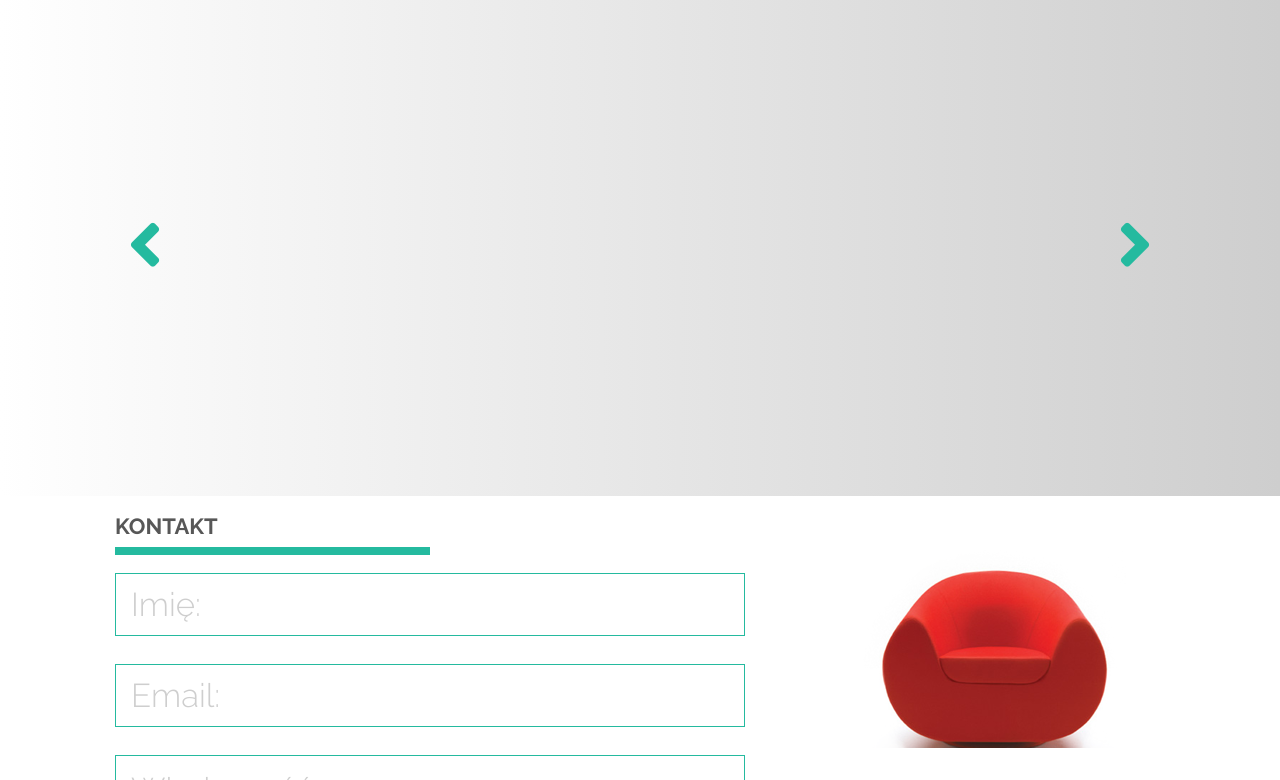
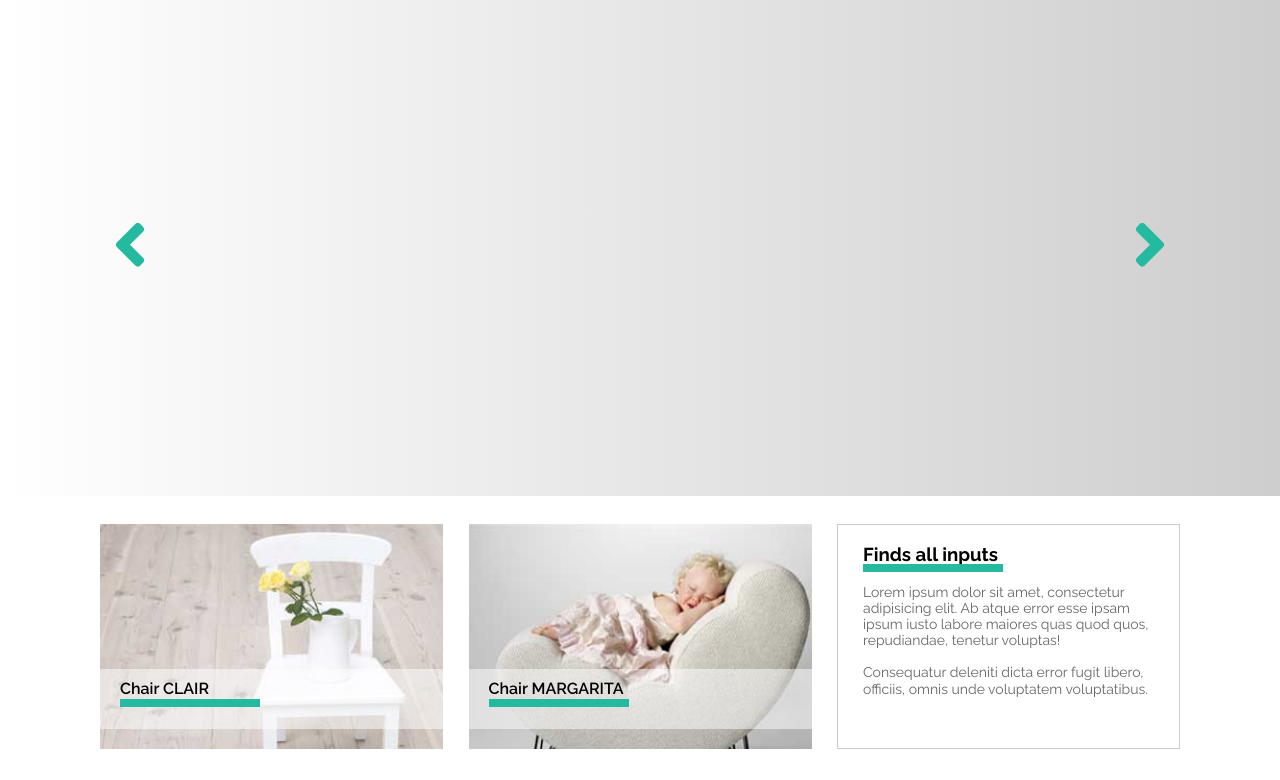
Before and after one commit to orszolka108/sitOnChair, a plain HTML site: page index.html in a window 1280 px wide. Shown: the part 44-824 px from the top of the page. Drawn offline with nearby package versions, Linux system fonts and the light colour scheme.

Commit message:
Sekcja trzecia - chair-box

```diff
--- a/css/style.css
+++ b/css/style.css
@@ -23,7 +23,7 @@ body {
 }
 
 .container {
-    width:1050px;
+    width:1080px;
     margin:0 auto;
 }
 
@@ -219,6 +219,94 @@ body {
 }
 
 /* ------------------------------------------------------------- */
+/* main-chairs */
+/* ------------------------------------------------------------- */
+
+.chair-boxes {
+    display: flex;
+    justify-content: space-between;
+    margin: 28px 0 50px 0;
+    position: relative;
+
+}
+
+.chair-one {
+     width:343px;
+     height: 225px;
+     background-image: url("../images/box1_img.jpg");
+     background-size: cover;
+     display: block;
+    margin-right: 15px;
+}
+
+.chair-two {
+    width:343px;
+    height: 225px;
+    background-image: url("../images/box2_img.jpg");
+    background-size: cover;
+    margin-right: 15px;
+}
+.chair-link {
+    text-decoration: none;
+    font-weight: 600;
+    color: black;
+    position: relative;
+    line-height: 330px;
+    padding-left: 20px;
+    z-index: 2;
+}
+
+
+.chair-link:before {
+    content: "";
+    width: 343px;
+    height: 60px;
+    background-color: rgba(255,255,255,0.5);
+    position:absolute;
+    top: -10px;
+    left: 0;
+    z-index: -10;
+
+}
+.chair-link:after {
+    content: "";
+    width: 140px;
+    height: 8px;
+    background-color: #24BA9F;
+    position: absolute;
+    top: 20px;
+    left: 20px;
+
+}
+
+
+.chair-three {
+    width:343px;
+    height: 225px;
+    border: 1px solid rgba(0, 0, 0, 0.2);
+    padding: 0 25px;
+}
+
+.chair-three-heading {
+    position: relative;
+}
+
+.chair-three-heading:after {
+    content: "";
+    width: 140px;
+    height: 8px;
+    background-color: #24BA9F;
+    position: absolute;
+    top: 20px;
+    left: 0px;
+
+}
+.chair-three-par {
+    color: rgba(0, 0, 0, 0.6);
+    font-size: 14px;
+}
+
+/* ------------------------------------------------------------- */
 /* main-contact */
 /* ------------------------------------------------------------- */
 
--- a/index.html
+++ b/index.html
@@ -66,6 +66,26 @@
         </div>
     </section>
 
+    <section class="main-chairs">
+        <div class="container">
+            <div class="chair-boxes">
+                <div class="chair-one">
+                    <div class="chair-box">
+                        <a class="chair-link" href="#">Chair CLAIR</a>
+                    </div>
+
+                </div>
+                <div class="chair-two">
+                    <a class="chair-link" href="#">Chair MARGARITA</a>
+                </div>
+                <div class="chair-three">
+                    <h3 class="chair-three-heading">Finds all inputs</h3>
+                    <p class="chair-three-par">Lorem ipsum dolor sit amet, consectetur adipisicing elit. Ab atque error esse  ipsam ipsum iusto labore maiores quas quod quos, repudiandae, tenetur voluptas!<br> <br> Consequatur deleniti dicta error fugit libero, officiis, omnis unde voluptatem voluptatibus.</p>
+                </div>
+            </div>
+        </div>
+    </section>
+
     <section class="main-contact">
         <div class="container">
             <h2 class="section-title">
@@ -75,17 +95,17 @@
                 <div class = "form-left">
                     <!--po to ten div, zeby robic marginesy pod polami-->
                     <div class="form-row">
-                        <label class="visuallyhidden" name">Imię:</label>
+                        <label class="visuallyhidden name">Imię:</label>
                         <input class = "form-control" type="text" name="name" id="name" placeholder="Imię:">
                     </div>
 
                     <div class="form-row">
-                        <label class="visuallyhidden" email">Email:</label>
+                        <label class="visuallyhidden email">Email:</label>
                         <input class = "form-control" type="email" name="email" id="email" placeholder="Email:">
                     </div>
 
                     <div class="form-row">
-                        <label class="visuallyhidden" message">Wiadomość:</label>
+                        <label class="visuallyhidden message">Wiadomość:</label>
                         <textarea class= "form-control" type="message" name="message" id="message" placeholder="Wiadomość:"></textarea>
                     </div>
 
```
